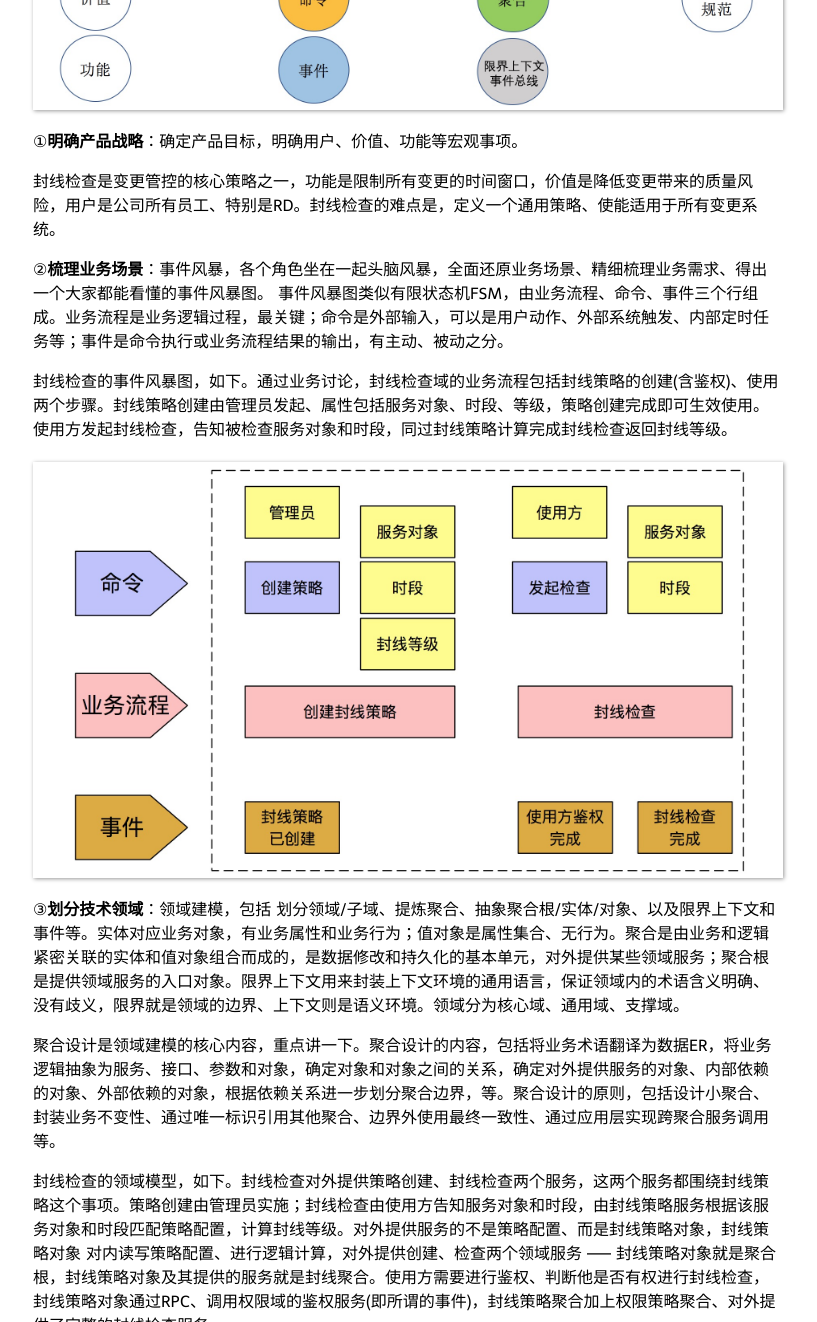
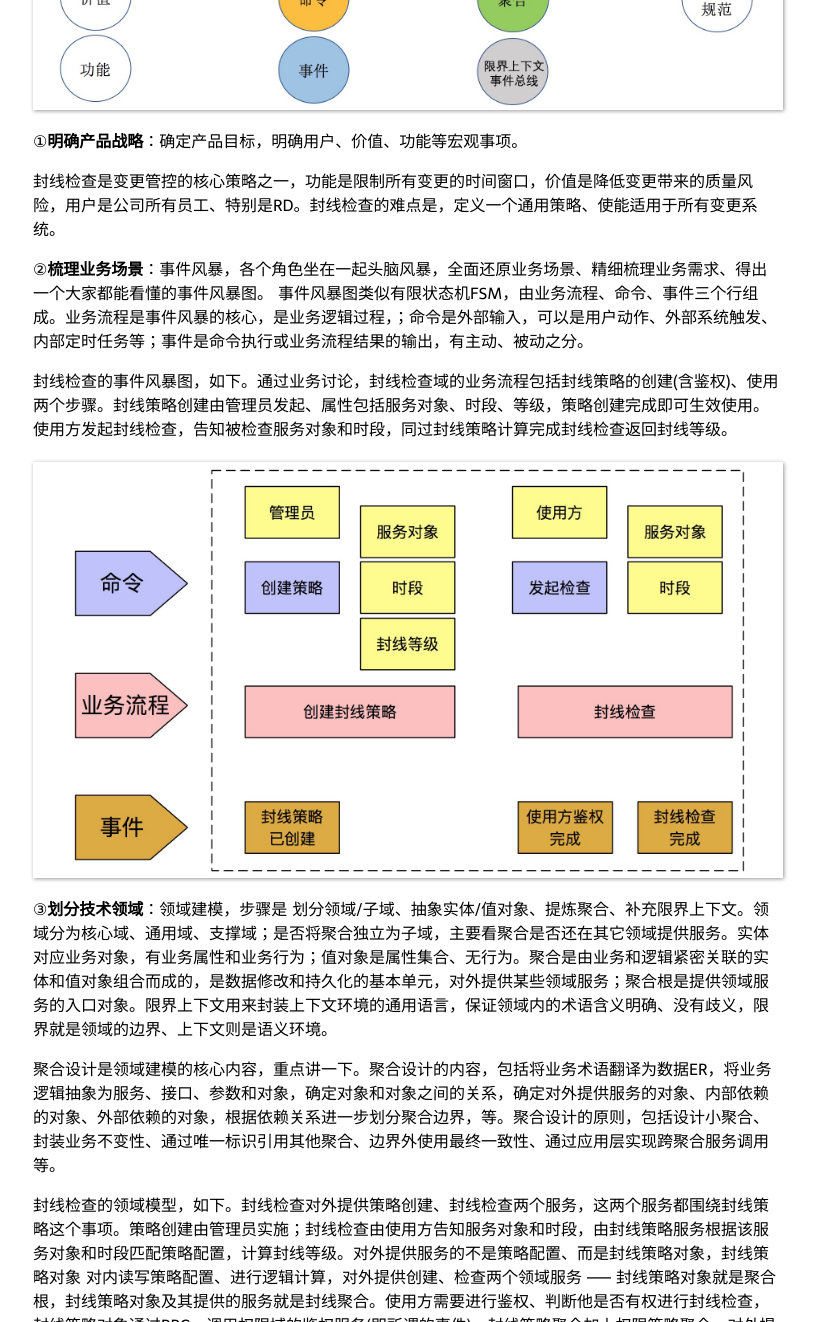
Before and after one commit to niean/niean.github.io, a Jekyll site: the page built from _posts/2023-08-26-se-ddd.markdown, in a window 1280 px wide and 1400 px high, scrolled down 3055 px, cut to the strip 0-1322 px from the top of the window. Shown: the whole strip, without its empty margins (232-1049 px from the left). Built offline with Jekyll 4.4.1, drawn with Linux system fonts in a browser that asks for light colours; comment, search, counter and statistics services are not loaded.

Commit message:
ddd:update

```diff
--- a/_posts/2023-06-19-tools-cm.markdown
+++ b/_posts/2023-06-19-tools-cm.markdown
@@ -63,6 +63,10 @@ tags:
 
 变更管控和度量审计是异步交互。CM将变更工单、管控流程的信息，以MQ消息的形式、异步给到事件中心，度量审计平台从事件中心订阅消息、完成挖掘。
 
+更详细的变更管控DDD模型，如下图。
+
+![page.png](https://raw.githubusercontent.com/niean/niean.github.io/master/images/20230619/cm-model-ddd.png)
+
 
 ## 一些要点
 ![page.png](https://raw.githubusercontent.com/niean/niean.github.io/master/images/20230619/cm-else-kp.png)
--- a/_posts/2023-08-26-se-ddd.markdown
+++ b/_posts/2023-08-26-se-ddd.markdown
@@ -67,14 +67,14 @@ DDD建模分为明确产品战略、梳理业务场景、划分技术领域、
 
 
 ②**梳理业务场景**：事件风暴，各个角色坐在一起头脑风暴，全面还原业务场景、精细梳理业务需求、得出一个大家都能看懂的事件风暴图。
-事件风暴图类似有限状态机FSM，由业务流程、命令、事件三个行组成。业务流程是业务逻辑过程，最关键；命令是外部输入，可以是用户动作、外部系统触发、内部定时任务等；事件是命令执行或业务流程结果的输出，有主动、被动之分。
+事件风暴图类似有限状态机FSM，由业务流程、命令、事件三个行组成。业务流程是事件风暴的核心，是业务逻辑过程，；命令是外部输入，可以是用户动作、外部系统触发、内部定时任务等；事件是命令执行或业务流程结果的输出，有主动、被动之分。
 
 封线检查的事件风暴图，如下。通过业务讨论，封线检查域的业务流程包括封线策略的创建(含鉴权)、使用两个步骤。封线策略创建由管理员发起、属性包括服务对象、时段、等级，策略创建完成即可生效使用。使用方发起封线检查，告知被检查服务对象和时段，同过封线策略计算完成封线检查返回封线等级。
 
 ![page.png](https://raw.githubusercontent.com/niean/niean.github.io/master/images/20230826/ddd-model-event.jpg)
 
 
-③**划分技术领域**：领域建模，包括 划分领域/子域、提炼聚合、抽象聚合根/实体/对象、以及限界上下文和事件等。实体对应业务对象，有业务属性和业务行为；值对象是属性集合、无行为。聚合是由业务和逻辑紧密关联的实体和值对象组合而成的，是数据修改和持久化的基本单元，对外提供某些领域服务；聚合根是提供领域服务的入口对象。限界上下文用来封装上下文环境的通用语言，保证领域内的术语含义明确、没有歧义，限界就是领域的边界、上下文则是语义环境。领域分为核心域、通用域、支撑域。
+③**划分技术领域**：领域建模，步骤是 划分领域/子域、抽象实体/值对象、提炼聚合、补充限界上下文。领域分为核心域、通用域、支撑域；是否将聚合独立为子域，主要看聚合是否还在其它领域提供服务。实体对应业务对象，有业务属性和业务行为；值对象是属性集合、无行为。聚合是由业务和逻辑紧密关联的实体和值对象组合而成的，是数据修改和持久化的基本单元，对外提供某些领域服务；聚合根是提供领域服务的入口对象。限界上下文用来封装上下文环境的通用语言，保证领域内的术语含义明确、没有歧义，限界就是领域的边界、上下文则是语义环境。
 
 聚合设计是领域建模的核心内容，重点讲一下。聚合设计的内容，包括将业务术语翻译为数据ER，将业务逻辑抽象为服务、接口、参数和对象，确定对象和对象之间的关系，确定对外提供服务的对象、内部依赖的对象、外部依赖的对象，根据依赖关系进一步划分聚合边界，等。聚合设计的原则，包括设计小聚合、封装业务不变性、通过唯一标识引用其他聚合、边界外使用最终一致性、通过应用层实现跨聚合服务调用等。
 
```
Also changed, not shown: _posts/2020-03-15-op-tb.markdown (+7 -1 lines), images/20230619/cm-model-ddd.png (added), 1 other file.
